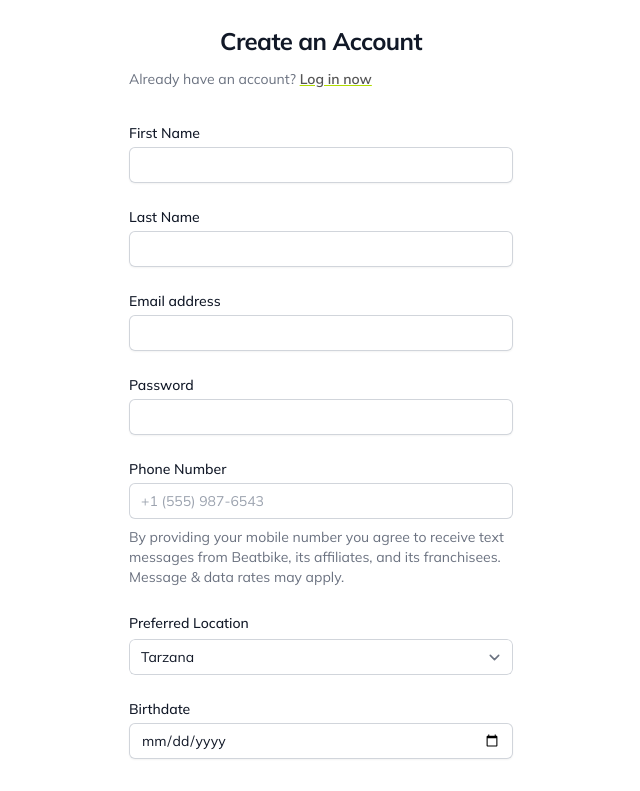
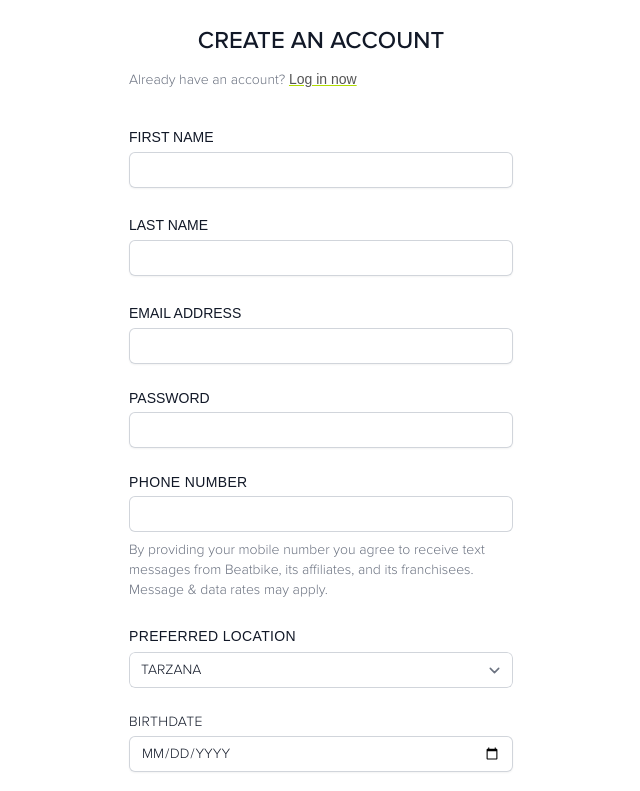
Before and after one commit to sphcastillo/beatbike, a Next.js app: page /signup in a window 1280 px wide. Shown: the part 229-1020 px from the top of the page, without its empty margins (319-959 px from the left). Built offline with nearby package versions, Linux system fonts and the light colour scheme; a web font is replaced by a local one.

Commit message:
Alterations made to Reserve, SignIn, and SignOut pages ~ Introduction/ LocationSelection components

```diff
--- a/app/reserve/page.tsx
+++ b/app/reserve/page.tsx
@@ -1,7 +1,7 @@
 "use client";
 import Image from "next/image";
 import GoBeatbikeTeam from "@/images/homepage/GoBeatbikeTeam.jpg"
-import { notoSans } from "@/app/fonts";
+import { proximaNovaRegular, proximaNovaMedium, proximaNovaLight } from "@/app/fonts";
 import LocationSelection from "@/components/LocationSelection";
 
 export default function ReservePage() {
@@ -10,9 +10,9 @@ export default function ReservePage() {
     <div className="w-full mx-auto pb-4 bg-white">
       <div className="mx-auto max-w-7xl px-6 py-16 sm:py-24 lg:px-8">
         <div className="mx-auto max-w-2xl">
-          <div className={notoSans.className}>
+          <div>
             <div className="flex justify-center">
-              <h1 className="max-w-2xl text-center text-4xl font-bold tracking-tight text-gray-900 sm:text-6xl lg:col-span-2 xl:col-auto">
+              <h1 className={`${proximaNovaRegular.className} uppercase text-3xl md:text-4xl tracking-wide max-w-2xl text-center text-gray-900 sm:text-6xl lg:col-span-2 xl:col-auto`}>
                 Book Your Ride
               </h1>
             </div>
--- a/app/signup/page.tsx
+++ b/app/signup/page.tsx
@@ -1,4 +1,4 @@
-import { mulish } from "@/app/fonts";
+import { proximaNovaRegular, proximaNovaMedium, proximaNovaLight, proximaNovaThin } from "@/app/fonts";
 import BeatbikeLogo from "@/images/beatbikeLogo.png";
 import Image from "next/image";
 import { ExclamationCircleIcon } from '@heroicons/react/20/solid';
@@ -7,7 +7,7 @@ import { ExclamationCircleIcon } from '@heroicons/react/20/solid';
 export default function SignUp() {
     return (
         <div className="bg-white">
-            <div className={mulish.className}>
+            <div>
                 <div className="flex min-h-full flex-1 flex-col justify-center px-6 py-12 lg:px-8">
                     <div className="sm:mx-auto sm:w-full sm:max-w-sm">
                         <Image
@@ -17,12 +17,12 @@ export default function SignUp() {
                             width={55}
                             height={55}
                         />
-                        <h2 className="mt-5 text-center text-2xl font-bold leading-9 tracking-tight text-gray-900">
+                        <h2 className={`${proximaNovaMedium.className} uppercase mt-5 text-center text-2xl leading-9 text-gray-900`}>
                             Create an Account
                         </h2>
-                        <p className="mt-2 text-sm leading-6 text-gray-500">
+                        <p className={`${proximaNovaLight.className} mt-2 text-sm leading-6 text-gray-500`}>
                             Already have an account?{' '}
-                            <a href="/signin" className="font-semibold text-[#555555] hover:text-[#B0DB00] underline decoration-[#B0DB00] ">
+                            <a href="/signin" className={`${proximaNovaRegular.className} text-[#555555] hover:text-[#B0DB00] underline decoration-[#B0DB00]`}>
                                 Log in now
                             </a>
                         </p>
@@ -32,7 +32,7 @@ export default function SignUp() {
                     <div className="mt-8 sm:mx-auto sm:w-full sm:max-w-sm">
                         <form className="space-y-6" action="#" method="POST">
                             <div>
-                                <label htmlFor="firstName" className="block text-sm font-medium leading-5 text-gray-900">
+                                <label htmlFor="firstName" className={`${proximaNovaRegular.className} uppercase tracking-wideblock text-sm leading-5 text-gray-900`}>
                                     First Name
                                 </label>
                                 <div className="mt-1">
@@ -48,7 +48,7 @@ export default function SignUp() {
                             </div>
 
                             <div>
-                                <label htmlFor="lastName" className="block text-sm font-medium leading-5 text-gray-900">
+                                <label htmlFor="lastName" className={`${proximaNovaRegular.className} uppercase tracking-wideblock text-sm leading-5 text-gray-900`}>
                                     Last Name
                                 </label>
                                 <div className="mt-1">
@@ -64,7 +64,7 @@ export default function SignUp() {
                             </div>
 
                             <div>
-                                <label htmlFor="email" className="block text-sm font-medium leading-5 text-gray-900">
+                                <label htmlFor="email" className={`${proximaNovaRegular.className} uppercase tracking-wideblock text-sm leading-5 text-gray-900`}>
                                     Email address
                                 </label>
                                 <div className="mt-1">
@@ -77,7 +77,7 @@ export default function SignUp() {
                                         // defaultValue="adamwathan"
                                         // aria-invalid="true"
                                         // aria-describedby="email-error"
-                                        className="block w-full rounded-md border-0 py-1.5 pl-3 text-gray-900 shadow-sm ring-1 ring-inset ring-gray-300 placeholder:text-gray-400 focus:ring-2 focus:ring-inset focus:ring-[#DFFF00] sm:text-sm sm:leading-6"
+                                        className={`${proximaNovaRegular.className} block w-full rounded-md border-0 py-1.5 pl-3 text-gray-900 shadow-sm ring-1 ring-inset ring-gray-300 placeholder:text-gray-400 focus:ring-2 focus:ring-inset focus:ring-[#DFFF00] sm:text-sm sm:leading-6`}
                                     />
                                     {/* <div className="pointer-events-none absolute inset-y-0 right-0 flex items-center pr-3">
                                     <ExclamationCircleIcon className="h-5 w-5 text-red-500" aria-hidden="true" />
@@ -90,7 +90,7 @@ export default function SignUp() {
 
                             <div>
                                 <div className="flex items-center justify-between">
-                                    <label htmlFor="password" className="block text-sm font-medium leading-5 text-gray-900">
+                                    <label htmlFor="password" className={`${proximaNovaRegular.className} uppercase block text-sm leading-5 text-gray-900`}>
                                         Password
                                     </label>
                                 </div>
@@ -107,7 +107,7 @@ export default function SignUp() {
                             </div>
 
                             <div>
-                                <label htmlFor="phoneNumber" className="block text-sm font-medium leading-5 text-gray-900">
+                                <label htmlFor="phoneNumber" className={`${proximaNovaRegular.className} uppercase tracking-wide block text-sm leading-5 text-gray-900`}>
                                     Phone Number
                                 </label>
                                 <div className="mt-1">
@@ -116,22 +116,22 @@ export default function SignUp() {
                                         name="phoneNumber"
                                         id="phoneNumber"
                                         className="block w-full rounded-md border-0 py-1.5 pl-3 text-gray-900 ring-1 ring-inset ring-gray-300 placeholder:text-gray-400 focus:ring-2 focus:ring-inset focus:ring-[#DFFF00] sm:text-sm sm:leading-6"
-                                        placeholder="+1 (555) 987-6543"
+
                                     />
                                 </div>
-                                <p className="mt-2 text-sm text-gray-500" id="email-description">
+                                <p className={`${proximaNovaLight.className} mt-2 text-sm text-gray-500`} id="email-description">
                                     By providing your mobile number you agree to receive text messages from Beatbike, its affiliates, and its franchisees. Message & data rates may apply.
                                 </p>
                             </div>
 
                             <div>
-                                <label htmlFor="preferredLocation" className="block text-sm font-medium leading-6 text-gray-900">
+                                <label htmlFor="preferredLocation" className={`${proximaNovaRegular.className} uppercase tracking-wide block text-sm leading-6 text-gray-900`}>
                                     Preferred Location
                                 </label>
                                 <select
                                     id="preferredLocation"
                                     name="preferredLocation"
-                                    className="mt-1 block w-full rounded-md border-0 py-1.5 pl-3 text-gray-900 ring-1 ring-inset ring-gray-300 focus:ring-2 focus:ring-[#DFFF00] sm:text-sm sm:leading-6"
+                                    className={`${proximaNovaLight.className} uppercase mt-1 block w-full rounded-md border-0 py-1.5 pl-3 text-gray-900 ring-1 ring-inset ring-gray-300 focus:ring-2 focus:ring-[#DFFF00] sm:text-sm sm:leading-6`}
                                     required
                                 >
                                     <option>Tarzana</option>
@@ -140,7 +140,7 @@ export default function SignUp() {
                             </div>
 
                             <div>
-                                <label htmlFor="birthdate" className="block text-sm font-medium leading-5 text-gray-900">
+                                <label htmlFor="birthdate" className={`${proximaNovaLight.className} uppercase tracking-wide block text-sm leading-5 text-gray-900`}>
                                     Birthdate
                                 </label>
                                 <div className="mt-1">
@@ -149,15 +149,15 @@ export default function SignUp() {
                                         name="birthdate"
                                         type="date"
                                         required
-                                        className="block w-full rounded-md border-0 py-1.5 pl-3 text-gray-900 shadow-sm ring-1 ring-inset ring-gray-300 placeholder:text-gray-400 focus:ring-2 focus:ring-inset focus:ring-[#DFFF00] sm:text-sm sm:leading-6"
+                                        className={`${proximaNovaLight.className} uppercase block w-full rounded-md border-0 py-1.5 pl-3 text-gray-900 shadow-sm ring-1 ring-inset ring-gray-300 placeholder:text-gray-400 focus:ring-2 focus:ring-inset focus:ring-[#DFFF00] sm:text-sm sm:leading-6`}
                                     />
                                 </div>
                             </div>
 
-                            <div className="pt-3 pb-12">
+                            <div className="pt-3 pb-12 flex items-center justify-center">
                                 <button
                                     type="submit"
-                                    className="flex w-full justify-center rounded-md bg-[#DFFF00] px-3 py-1.5 text-sm font-semibold leading-6 shadow-sm hover:bg-[#B0DB00] focus-visible:outline focus-visible:outline-2 focus-visible:outline-offset-2 focus-visible:outline-[#DFFF00]"
+                                    className={`${proximaNovaRegular.className} uppercase cursor-pointer rounded-md bg-[#DFFF00] px-3.5 py-2.5 text-sm z-100 font-semibold shadow-sm hover:bg-[#B0DB00]`}
                                 >
                                     Create Account
                                 </button>
--- a/components/Introduction.tsx
+++ b/components/Introduction.tsx
@@ -39,7 +39,7 @@ export default function Introduction() {
             >
               <h2 className={`${proximaNovaMedium.className} uppercase text-[#DFFF00] text-xl pb-3`}>Community</h2>
               <h1 className={`${proximaNovaRegular.className} uppercase text-3xl md:text-4xl tracking-wide text-black`}>We are Beatbike</h1>
-              <p className={`${proximaNovaLight.className} tracking-wide text-md mt-6 sm:text-xl text-black`}>
+              <p className={`${proximaNovaLight.className} tracking-wide text-md mt-6 sm:text-xl text-black text-pretty`}>
                 Welcome to Beatbike, where high-intensity meets low-impact in our invigorating 45-minute indoor cycling sessions led by our energetic instructors. Classes are meticulously crafted to fortify your mind, body, and soul, guided by expert coaches who lead you through dynamic segments of climbs, sprints, choreography, weights, and our iconic soulful moment. Immerse yourself in a transformative experience as you pedal towards holistic well-being in our state-of-the-art studio, surrounded by vibrant lighting and a supportive community. Join us on the journey to elevate your fitness experience with Beatbike.
               </p>
               <div
```
Also changed, not shown: app/signin/page.tsx (+10 -74 lines), components/LocationSelection.tsx (+7 -7 lines).
